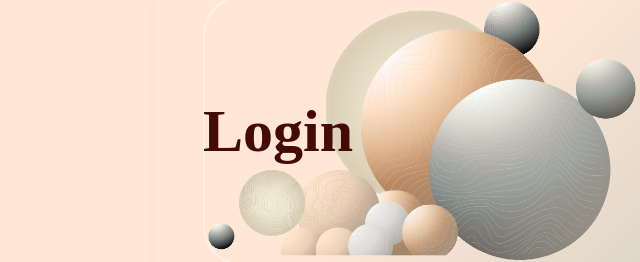
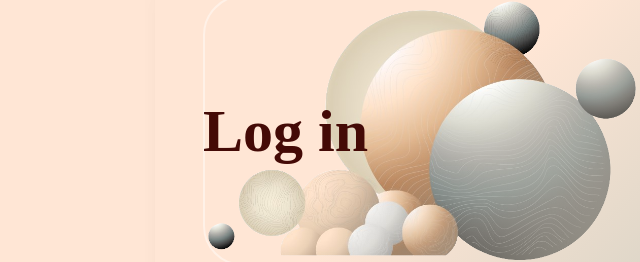
Before and after one commit to mariart-dev/user-authentication-form, a plain HTML site: page public/template/Login.html in a window 1280 px wide. Shown: the part 243-505 px from the top of the page, 197-837 px from the left. Drawn offline with nearby package versions, Linux system fonts and the light colour scheme; a web font is replaced by a local one.

Commit message:
delete files

```diff
--- a/public/template/Login.html
+++ b/public/template/Login.html
@@ -4,7 +4,7 @@
 <head>
     <meta charset="UTF-8">
     <meta name="viewport" content="width=device-width, initial-scale=1.0">
-    <title>Login</title>
+    <title>Log in - User Form</title>
     <!-- Tailwind CSS -->
     <link href="https://cdn.jsdelivr.net/npm/tailwindcss@2.2.19/dist/tailwind.min.css" rel="stylesheet">
     <!-- Font Awesome -->
@@ -46,7 +46,7 @@
                     <div class="relative">
                         <img src="/static/img/background.png" alt="Registration" class="mx-auto mb-4 custom-border">
                         <div class="shadow-overlay"></div>
-                        <h2 class="text-6xl font-bold absolute left-0 top-1/2 transform -translate-y-1/2">Login</h2>
+                        <h2 class="text-6xl font-bold absolute left-0 top-1/2 transform -translate-y-1/2">Log in</h2>
                     </div>
                     <div class="grid grid-cols-2 gap-4">
                         <div>
```
Also changed, not shown: public/template/Register.html (+1 -1 lines), firebase.json (deleted), 3 other files.
